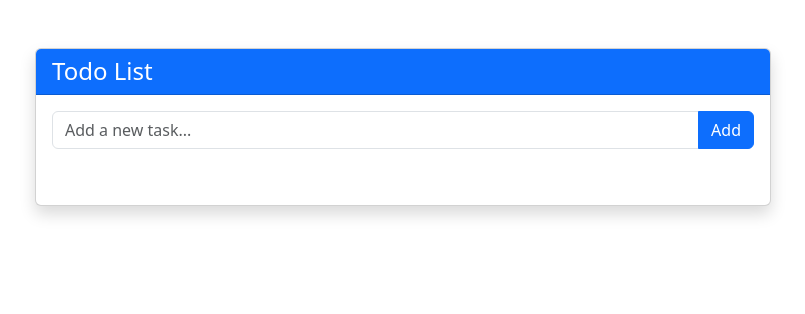
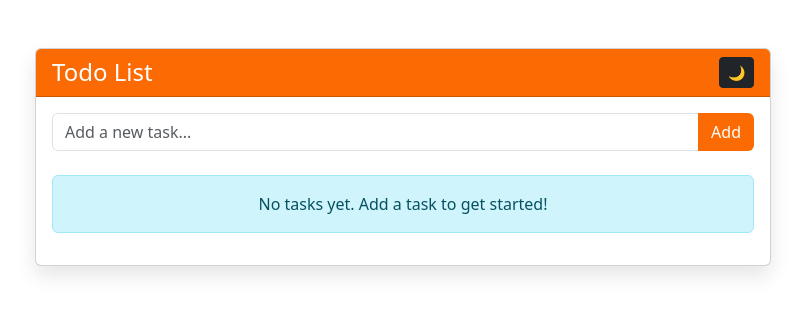
Before and after one commit to ratnesh2507/react-to-do, a React (Vite) app: page / in a window 1280 px wide. Shown: the top 314 px of the page, without its empty margins (237-1042 px from the left). Built offline with nearby package versions, Linux system fonts and the light colour scheme.

Commit message:
UI improvement

```diff
--- a/src/App.jsx
+++ b/src/App.jsx
@@ -1,8 +1,29 @@
-import { useState } from "react";
+import { useState, useEffect } from "react";
 import InputBox from "./components/InputBox";
 import TaskList from "./components/TaskList";
+import ThemeToggle from "./components/ThemeToggle";
+
 export default function App() {
   const [tasks, setTasks] = useState([]);
+  const [darkMode, setDarkMode] = useState(false);
+
+  //save theme preference to local storage
+  useEffect(() => {
+    const savedTheme = localStorage.getItem("darkMode");
+    if (savedTheme) {
+      setDarkMode(JSON.parse(savedTheme));
+    }
+  }, []);
+
+  //applying theme
+  useEffect(() => {
+    if (darkMode) {
+      document.body.classList.add("bg-dark", "text-light");
+    } else {
+      document.body.classList.remove("bg-dark", "text-light");
+    }
+    localStorage.setItem("darkMode", JSON.stringify(darkMode));
+  }, [darkMode]);
 
   function handleAddTask(text) {
     if (text.trim() !== "") {
@@ -25,26 +46,50 @@ export default function App() {
     );
   }
 
+  function toggleTheme() {
+    setDarkMode(!darkMode);
+  }
+
+  const headerStyle = {
+    backgroundColor: darkMode ? "#d45802" : "#fc6a03",
+    transition: "background-color 0.3s ease",
+  };
+
   return (
-    <div className="container py-5">
+    <div
+      className={`container py-5 ${darkMode ? "dark-theme" : "light-theme"}`}
+    >
       <div className="row justify-content-center">
         <div className="col-md-8">
-          <div className="card shadow">
-            <div className="card-header bg-primary text-white">
-              <h1 className="h4 mb-0">Todo List</h1>
+          <div
+            className={`card shadow ${
+              darkMode ? "bg-dark text-light border-secondary" : ""
+            }`}
+          >
+            <div
+              className="card-header d-flex justify-content-between align-items-center"
+              style={headerStyle}
+            >
+              <h1 className="h4 mb-0 text-white">Todo List</h1>
+              <ThemeToggle darkMode={darkMode} toggleTheme={toggleTheme} />
             </div>
 
-            <div className="card-body">
-              <InputBox onAddTask={handleAddTask} />
+            <div className={`card-body ${darkMode ? "bg-dark" : ""}`}>
+              <InputBox onAddTask={handleAddTask} darkMode={darkMode} />
 
               <TaskList
                 tasks={tasks}
                 onToggleComplete={toggleComplete}
                 onDeleteTask={handleDeleteTask}
+                darkMode={darkMode}
               />
 
               {tasks.length > 0 && (
-                <div className="card bg-light mt-3">
+                <div
+                  className={`card mt-3 ${
+                    darkMode ? "bg-secondary text-light" : "bg-light"
+                  }`}
+                >
                   <div className="card-body p-2">
                     <div className="row text-center">
                       <div className="col">
@@ -61,7 +106,13 @@ export default function App() {
                       </div>
                       <div className="col">
                         <h6>Remaining</h6>
-                        <span className="badge bg-warning text-dark">
+                        <span
+                          className={`badge ${
+                            darkMode
+                              ? "bg-warning text-dark"
+                              : "bg-warning text-dark"
+                          }`}
+                        >
                           {tasks.filter((task) => !task.completed).length}
                         </span>
                       </div>
--- a/src/components/InputBox.jsx
+++ b/src/components/InputBox.jsx
@@ -1,12 +1,17 @@
 import { useState } from "react";
 
-function InputBox({ onAddTask }) {
+function InputBox({ onAddTask, darkMode }) {
   const [inputValue, setInputValue] = useState("");
+  const [isGlowing, setIsGlowing] = useState(false);
 
   function handleSubmit() {
     if (inputValue.trim() !== "") {
+      setIsGlowing(true);
       onAddTask(inputValue);
       setInputValue("");
+
+      // Reset glowing effect after animation completes
+      setTimeout(() => setIsGlowing(false), 700);
     }
   }
 
@@ -16,17 +21,42 @@ function InputBox({ onAddTask }) {
     }
   }
 
+  // Style for the glowing animation
+  const glowStyle = isGlowing
+    ? {
+        boxShadow: `0 0 10px 3px ${darkMode ? "#d45802" : "#fc6a03"}`,
+        transition: "box-shadow 0.7s ease-in-out",
+      }
+    : {};
+
+  // Custom styles for the input field with improved placeholder visibility
+  const inputStyle = {
+    transition: "background-color 0.3s ease, color 0.3s ease",
+    // The ::placeholder selector is handled in CSS
+  };
+
   return (
-    <div className="input-group mb-4">
+    <div className="input-group mb-4" style={glowStyle}>
       <input
         type="text"
-        className="form-control"
+        className={`form-control ${
+          darkMode ? "bg-dark text-light border-secondary dark-mode-input" : ""
+        }`}
         value={inputValue}
         onChange={(e) => setInputValue(e.target.value)}
         onKeyPress={handleKeyPress}
         placeholder="Add a new task..."
+        style={inputStyle}
       />
-      <button className="btn btn-primary" onClick={handleSubmit}>
+      <button
+        className="btn"
+        onClick={handleSubmit}
+        style={{
+          backgroundColor: darkMode ? "#d45802" : "#fc6a03",
+          color: "white",
+          transition: "background-color 0.3s ease",
+        }}
+      >
         Add
       </button>
     </div>
--- a/src/components/Task.jsx
+++ b/src/components/Task.jsx
@@ -1,6 +1,10 @@
-function Task({ task, onToggleComplete, onDeleteTask }) {
+function Task({ task, onToggleComplete, onDeleteTask, darkMode }) {
   return (
-    <li className="list-group-item d-flex justify-content-between align-items-center">
+    <li
+      className={`list-group-item d-flex justify-content-between align-items-center
+      ${darkMode ? "bg-dark text-light border-secondary" : ""}`}
+      style={{ transition: "background-color 0.3s ease, color 0.3s ease" }}
+    >
       <div className="form-check">
         <input
           type="checkbox"
--- a/src/components/TaskList.jsx
+++ b/src/components/TaskList.jsx
@@ -1,18 +1,26 @@
 import Task from "./Task";
-function TaskList({ tasks, onToggleComplete, onDeleteTask }) {
+function TaskList({ tasks, onToggleComplete, onDeleteTask, darkMode }) {
   if (tasks.length === 0) {
-    <div className="alert alert-info text-center">
-      No tasks yet. Add a task to get started!
-    </div>;
+    return (
+      <div
+        className={`alert ${
+          darkMode ? "alert-dark" : "alert-info"
+        } text-center`}
+      >
+        No tasks yet. Add a task to get started!
+      </div>
+    );
   }
+
   return (
-    <ul className="list-group mb-3">
+    <ul className={`list-group mb-3 ${darkMode ? "dark-mode-list" : ""}`}>
       {tasks.map((task) => (
         <Task
           key={task.id}
           task={task}
           onToggleComplete={onToggleComplete}
           onDeleteTask={onDeleteTask}
+          darkMode={darkMode}
         />
       ))}
     </ul>
--- /dev/null
+++ b/src/components/ThemeToggle.jsx
@@ -0,0 +1,13 @@
+function ThemeToggle({ darkMode, toggleTheme }) {
+  return (
+    <button
+      className={`btn btn-sm ${darkMode ? "btn-light" : "btn-dark"}`}
+      onClick={toggleTheme}
+      title={darkMode ? "Switch to Light Mode" : "Switch to Dark Mode"}
+    >
+      {darkMode ? "☀️" : "🌙"}
+    </button>
+  );
+}
+
+export default ThemeToggle;
--- /dev/null
+++ b/src/index.css
@@ -0,0 +1,75 @@
+/* Animation for newly added tasks */
+@keyframes fadeIn {
+  from {
+    opacity: 0;
+    transform: translateY(-10px);
+  }
+  to {
+    opacity: 1;
+    transform: translateY(0);
+  }
+}
+
+.list-group-item {
+  animation: fadeIn 0.3s ease-in-out;
+}
+
+/* Hover effect for tasks */
+.list-group-item:hover {
+  transform: translateY(-2px);
+  transition: transform 0.2s ease;
+  box-shadow: 0 4px 6px rgba(0, 0, 0, 0.1);
+}
+
+/* Transition for dark/light mode */
+body {
+  transition: background-color 0.3s ease, color 0.3s ease;
+}
+
+/* Custom styling for the delete button hover */
+.btn-danger:hover {
+  animation: pulse 1s infinite;
+}
+
+@keyframes pulse {
+  0% {
+    transform: scale(1);
+  }
+  50% {
+    transform: scale(1.05);
+  }
+  100% {
+    transform: scale(1);
+  }
+}
+
+/* Dark mode specific styling */
+.dark-theme .card {
+  box-shadow: 0 10px 20px rgba(0, 0, 0, 0.3) !important;
+}
+
+.light-theme .card {
+  box-shadow: 0 10px 20px rgba(0, 0, 0, 0.1) !important;
+}
+
+/* Fix for placeholder text in dark mode */
+.dark-mode-input::placeholder {
+  color: rgba(255, 255, 255, 0.6) !important;
+  opacity: 1;
+}
+
+/* For Firefox */
+.dark-mode-input::-moz-placeholder {
+  color: rgba(255, 255, 255, 0.6) !important;
+  opacity: 1;
+}
+
+/* For Chrome/Edge/Safari */
+.dark-mode-input::-webkit-input-placeholder {
+  color: rgba(255, 255, 255, 0.6) !important;
+}
+
+/* For Internet Explorer */
+.dark-mode-input:-ms-input-placeholder {
+  color: rgba(255, 255, 255, 0.6) !important;
+}
--- a/src/main.jsx
+++ b/src/main.jsx
@@ -1,6 +1,7 @@
 import { StrictMode } from "react";
 import { createRoot } from "react-dom/client";
 import "bootstrap/dist/css/bootstrap.min.css";
+import "./index.css";
 import App from "./App.jsx";
 
 createRoot(document.getElementById("root")).render(
```
